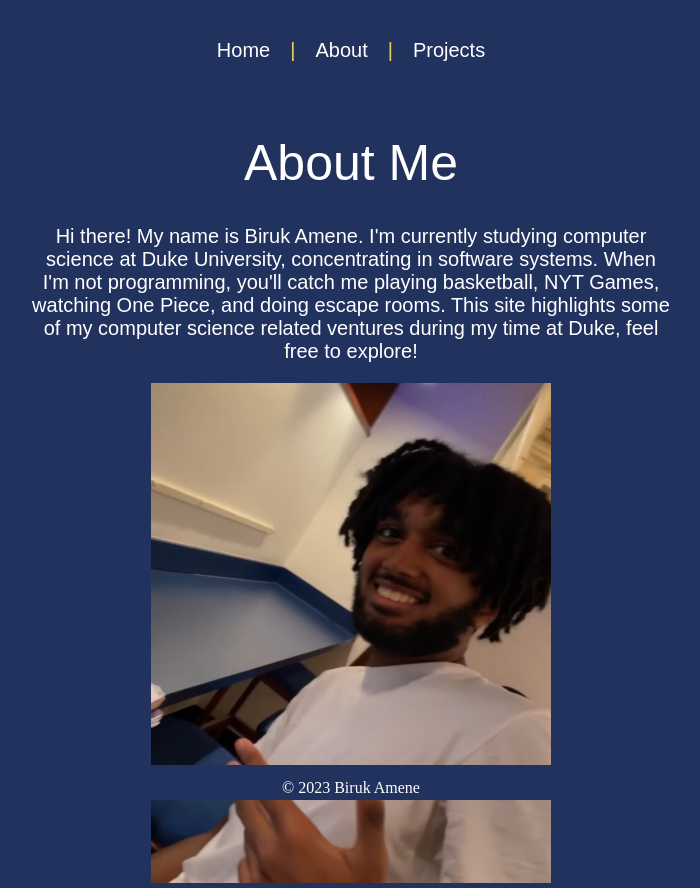
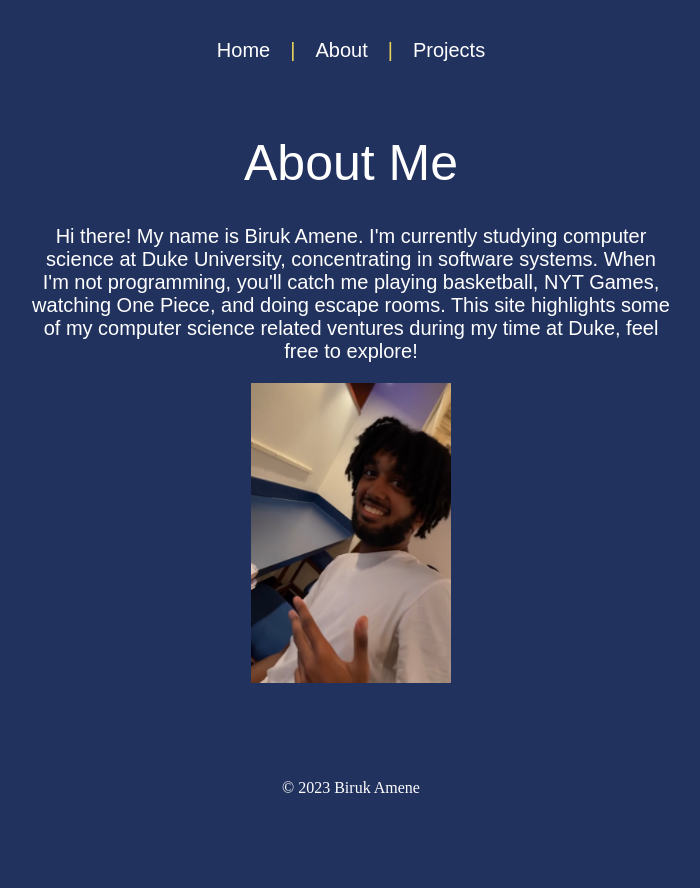
Before and after one commit to bsamene/biruk-portfolio, a React (Create React App) app: page /biruk-portfolio/about in a window 1280 px wide. Shown: the whole page, without its empty margins (289-989 px from the left). After the commit the page ends 800 px from the top, so only its background shows below. Built offline with nearby package versions, Linux system fonts and the light colour scheme.

Commit message:
playing with about picture size

```diff
--- a/src/styles/About.css
+++ b/src/styles/About.css
@@ -18,6 +18,6 @@
 }
 
 .aboutImage{
-    width: 400px;
-    height: 500px;
+    width: 200px;
+    height: 300px;
 }
```
